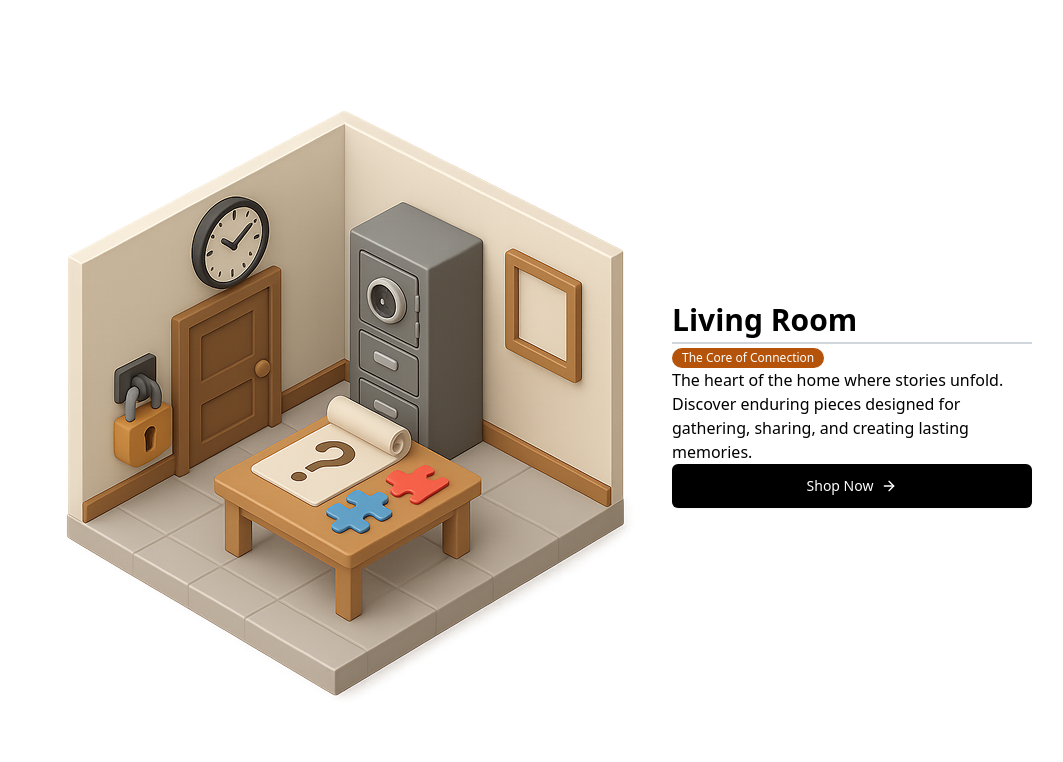
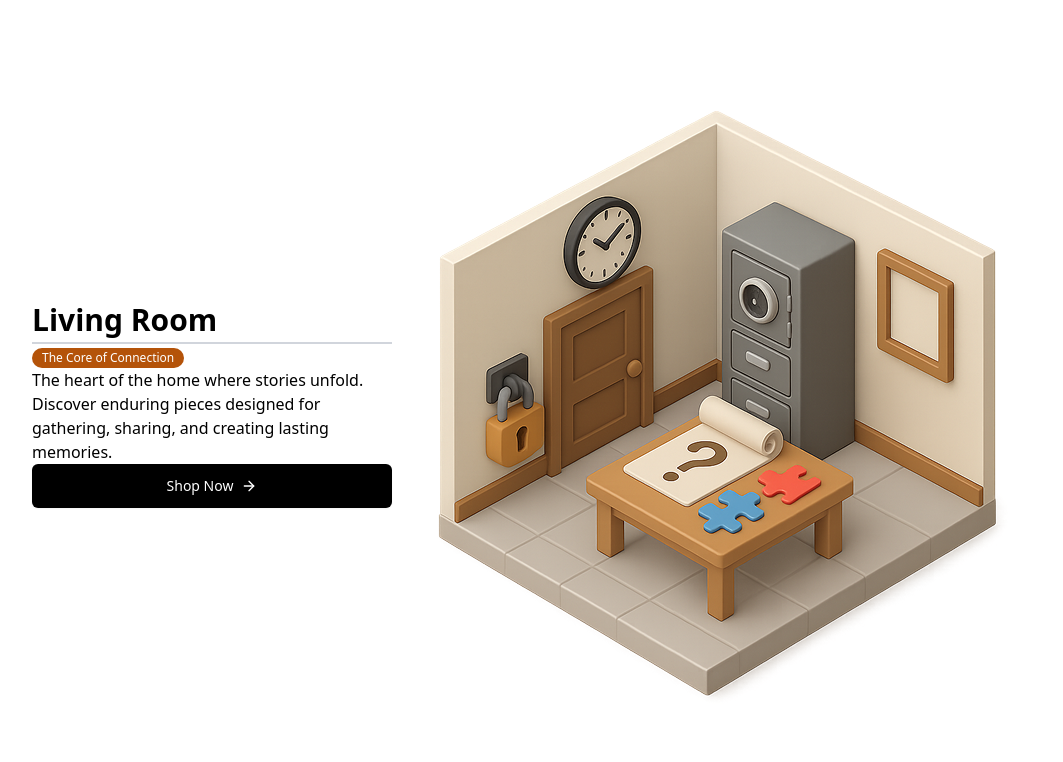
Before and after one commit to kimhanz/frontend-the-core-home, a React (Vite) app: page / in a window 1280 px wide. Shown: the part 898-1660 px from the top of the page, without its empty margins (108-1171 px from the left). Built offline with nearby package versions, Linux system fonts and the light colour scheme.

Commit message:
edit:className

```diff
--- a/src/pages/Home.jsx
+++ b/src/pages/Home.jsx
@@ -56,8 +56,8 @@ const Home = () => {
       </div>
 
       {/* Categories Room  */}
-      <div className="w-full max-w-[1280px] p-20 flex flex-col justify-center gap-y-48">
-        {categories.map((item) => {
+      <div className="w-full max-w-[1280px] p-20 flex flex-col justify-center gap-y-48 ">
+        {categories.map((item, index) => {
           const textColor = {
             "Living Room": "bg-[#B45309]",
             "Kitchen & Dining Room": "bg-[#44403C]",
@@ -67,7 +67,11 @@ const Home = () => {
             "Balcony & Garden": "bg-[#047857]",
           }
           return (
-            <div className="w-full flex justify-center items-center gap-x-3">
+            <div
+              className={`w-full flex justify-center items-center gap-x-3 ${
+                index % 2 === 0 ? "flex-row-reverse" : ""
+              }`}
+            >
               <div key={item.title} className="flex-1">
                 <img
                   src={item.href}
```
